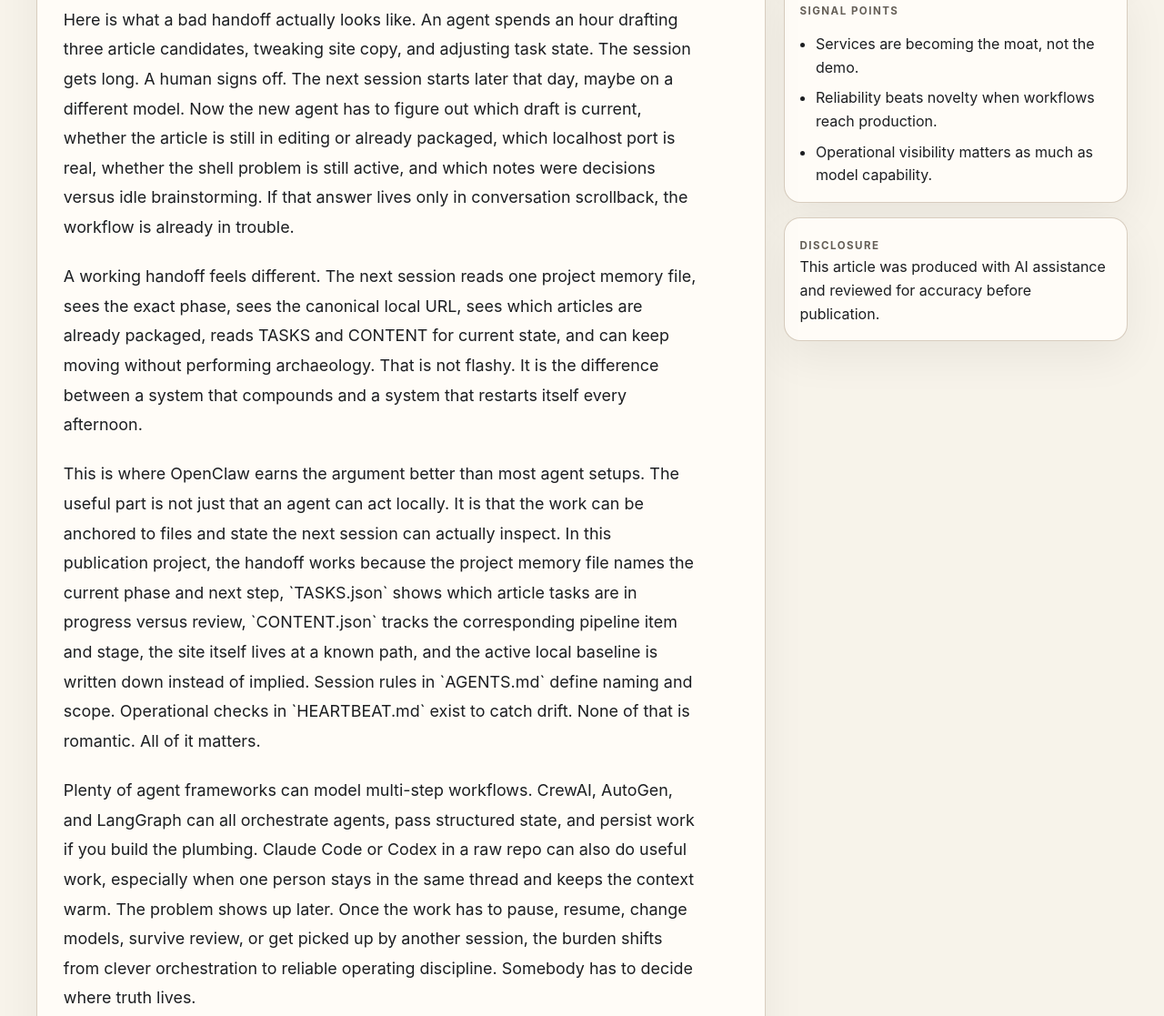
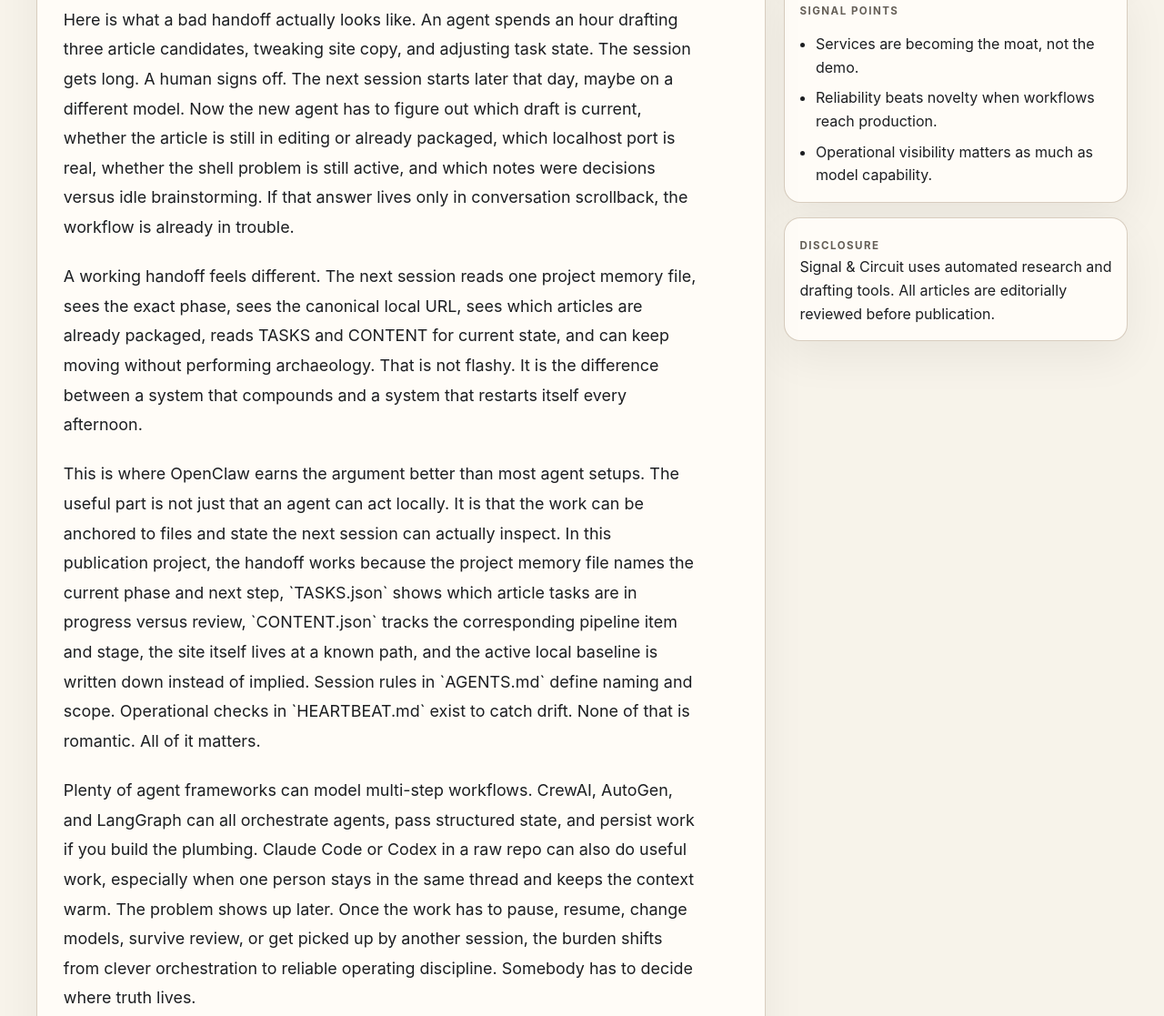
Before and after one commit to nodelabstudio/signal-n-circuit-publication, an Astro site: page /articles/local-first-agent-systems-stop-being-toys-when-they-can-survive-handoffs in a window 1280 px wide. Shown: the part 1192-2309 px from the top of the page at 91% size. Built offline with nearby package versions, Linux system fonts and the light colour scheme; Astro itself is replaced by a stand-in of ours.

Commit message:
Update footer disclosure across all article pages and markdown files

```diff
--- a/src/content/publication/local-first-agent-systems-stop-being-toys-when-they-can-survive-handoffs.md
+++ b/src/content/publication/local-first-agent-systems-stop-being-toys-when-they-can-survive-handoffs.md
@@ -33,4 +33,4 @@ That makes the real audience for this question pretty clear. If you are evaluati
 
 That is where the toy feeling starts to disappear. Not when the agent sounds more autonomous. When the work can survive interruption and still make sense to the next person or the next model who touches it.
 
-This article was produced with AI assistance and reviewed for accuracy.
+Signal & Circuit uses automated research and drafting tools. All articles are editorially reviewed before publication.
--- a/src/content/publication/managed-ai-services-are-the-real-agent-business.md
+++ b/src/content/publication/managed-ai-services-are-the-real-agent-business.md
@@ -33,4 +33,4 @@ The builders who understand this early are not just shipping interfaces. They ar
 
 That is harder than selling a clean demo. It is also much closer to something a customer will keep paying for six months later.
 
-This article was produced with AI assistance and reviewed for accuracy.
+Signal & Circuit uses automated research and drafting tools. All articles are editorially reviewed before publication.
--- a/src/content/publication/release-notes-are-starting-to-matter-more-than-launch-events.md
+++ b/src/content/publication/release-notes-are-starting-to-matter-more-than-launch-events.md
@@ -26,4 +26,4 @@ If you are building on top of these systems every week, that second layer matter
 
 That is the job of this lane. Not to recap keynotes. To read the lines after the applause and spot what actually changed for working builders.
 
-This article was produced with AI assistance and reviewed for accuracy.
+Signal & Circuit uses automated research and drafting tools. All articles are editorially reviewed before publication.
--- a/src/content/publication/small-operators-are-building-ai-systems-that-feel-more-like-services-than-software.md
+++ b/src/content/publication/small-operators-are-building-ai-systems-that-feel-more-like-services-than-software.md
@@ -31,4 +31,4 @@ A piece of software gets judged like a tool someone can buy once, configure once
 
 That is why these builders matter. They are not just product builders. They are service designers with enough technical depth to make the system hold together. Not the one-click illusion, but the layer of care, customization, and accountability that turns AI from an experiment into part of the job.
 
-This article was produced with AI assistance and reviewed for accuracy.
+Signal & Circuit uses automated research and drafting tools. All articles are editorially reviewed before publication.
--- a/src/content/publication/the-best-ai-builder-tools-are-starting-to-look-like-control-panels-not-chatbots.md
+++ b/src/content/publication/the-best-ai-builder-tools-are-starting-to-look-like-control-panels-not-chatbots.md
@@ -37,4 +37,4 @@ That is probably where the next useful tooling layer gets built. Not another wra
 
 That is a much harder product to design. It is also a lot closer to the work people are actually trying to ship.
 
-This article was produced with AI assistance and reviewed for accuracy.
+Signal & Circuit uses automated research and drafting tools. All articles are editorially reviewed before publication.
--- a/src/content/publication/the-best-vertical-ai-products-start-with-a-complaint-not-a-demo.md
+++ b/src/content/publication/the-best-vertical-ai-products-start-with-a-complaint-not-a-demo.md
@@ -35,4 +35,4 @@ If you want to find the next real niche opportunity, do not start with “what c
 
 That is usually where the job is still unfinished.
 
-This article was produced with AI assistance and reviewed for accuracy.
+Signal & Circuit uses automated research and drafting tools. All articles are editorially reviewed before publication.
--- a/src/content/publication/the-next-wave-of-ai-service-businesses-will-look-more-like-operators-than-agencies.md
+++ b/src/content/publication/the-next-wave-of-ai-service-businesses-will-look-more-like-operators-than-agencies.md
@@ -35,4 +35,4 @@ There is still plenty of room for agencies in the AI market. Plenty of businesse
 
 That is a much better business than selling another deck about what AI might do someday.
 
-This article was produced with AI assistance and reviewed for accuracy.
+Signal & Circuit uses automated research and drafting tools. All articles are editorially reviewed before publication.
--- a/src/pages/articles/[slug].astro
+++ b/src/pages/articles/[slug].astro
@@ -77,7 +77,7 @@ if (!post) {
         </div>
         <div class='card side-block'>
           <p class='kicker'>Disclosure</p>
-          <p>This article was produced with AI assistance and reviewed for accuracy before publication.</p>
+          <p>Signal &amp; Circuit uses automated research and drafting tools. All articles are editorially reviewed before publication.</p>
         </div>
       </aside>
     </section>
```
Also changed, not shown: .claude/settings.local.json.
